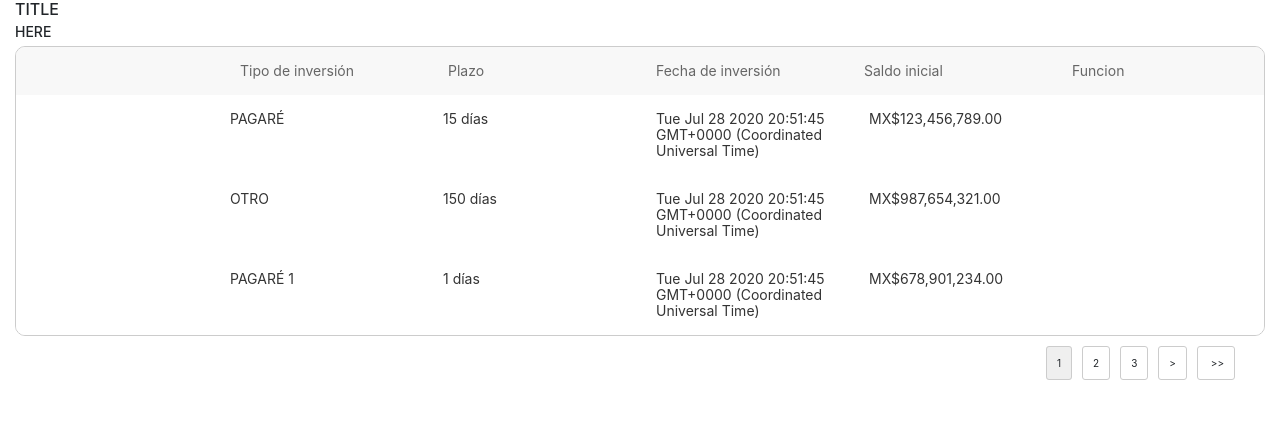
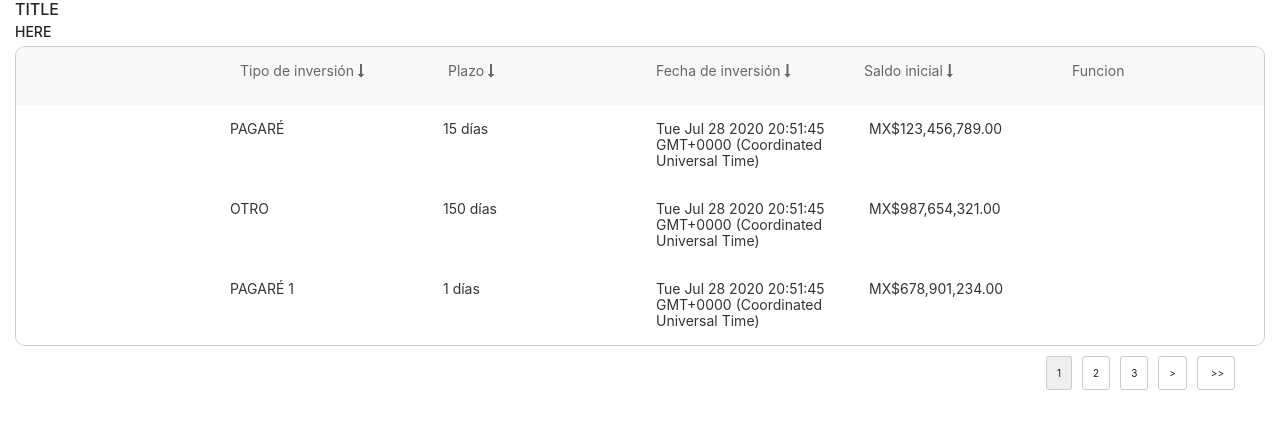
Before and after one commit to Itzli2000/table-lib, an Angular app: page / in a window 1280 px wide. Shown: the top 428 px of the page. Built offline with nearby package versions, Linux system fonts and the light colour scheme.

Commit message:
Feature
Added sort functionality to table component

```diff
--- a/src/app/app.component.ts
+++ b/src/app/app.component.ts
@@ -47,11 +47,11 @@ export class AppComponent implements OnInit {
 
   headers = [
     { head: '', contentKey: 'icon' },
-    { head: 'Tipo de inversión', contentKey: 'tipo' },
-    { head: 'Plazo', contentKey: 'plazo' },
-    { head: 'Fecha de inversión', contentKey: 'fecha' },
-    { head: 'Saldo inicial', contentKey: 'inicial' },
-    { head: 'Funcion', contentKey: 'function' }
+    { head: 'Tipo de inversión', contentKey: 'tipo', sort: true },
+    { head: 'Plazo', contentKey: 'plazo', sort: true },
+    { head: 'Fecha de inversión', contentKey: 'fecha', sort: true },
+    { head: 'Saldo inicial', contentKey: 'inicial', sort: true },
+    { head: 'Funcion', contentKey: 'function'  }
   ];
 
   data: TableSource = {
--- a/src/app/components/table/table.component.html
+++ b/src/app/components/table/table.component.html
@@ -5,25 +5,33 @@
   <div class="table">
     <div *ngIf="headers" class="head">
       <div class="" *ngFor="let head of headers">
-        <div *ngFor="let item of head | keyvalue">{{item.key === 'head' ? item.value : null}}</div>
+        <div *ngFor="let item  of head | keyvalue">
+          <div *ngIf="isSortable(head, 'sort')" (click)="sortData(head.contentKey)">
+            <p *ngIf="item.key === 'head'">
+              {{item.value}}
+              <i class="fa fa-long-arrow-down" aria-hidden="true"></i>
+            </p>
+          </div>
+          <div *ngIf="!isSortable(head, 'sort')">
+            <p *ngIf="item.key === 'head'">{{item.value}}</p>
+          </div>
+        </div>
       </div>
     </div>
     <div *ngIf="content" class="body">
       <div class="row" *ngFor="let item of pagedContent">
         <div class="col" *ngFor="let head of headers">
           <div *ngIf="head.contentKey !== 'function'" [innerHTML]="renderContent(item, head.contentKey)"></div>
-          <button
-            class="btn btn-primary w-75 mx-3"
-            *ngIf="head.contentKey === 'function' && item[head.contentKey]"
-            (click)="emmitFunctionCallback(item[head.contentKey])"
-          >
+          <button class="btn btn-primary w-75 mx-3" *ngIf="head.contentKey === 'function' && item[head.contentKey]"
+            (click)="emmitFunctionCallback(item[head.contentKey])">
             {{item[head.contentKey]['text']}}
           </button>
         </div>
       </div>
     </div>
   </div>
-  <app-pagination *ngIf="content.length > pagination.itemsPerPage" (pageSelected)="pageSelected($event)" [itemsPerPage]=pagination></app-pagination>
+  <app-pagination *ngIf="content.length > pagination.itemsPerPage" (pageSelected)="pageSelected($event)"
+    [itemsPerPage]=pagination></app-pagination>
 
 </div>
 
--- a/src/app/components/table/table.component.ts
+++ b/src/app/components/table/table.component.ts
@@ -15,6 +15,7 @@ export class TableComponent implements OnInit {
   content: object[];
   pagedContent: object[];
   currentPage: number;
+  sortOrder: number;
   pagination: PaginationContent = {
     itemsPerPage: null,
     totalItems: null
@@ -30,7 +31,16 @@ export class TableComponent implements OnInit {
     this.pagination.itemsPerPage = this.sourceData.itemsPerPage || 10;
     this.pagination.totalItems = this.content.length;
     this.currentPage = 1;
+    this.sortOrder = 1;
     this.setPaginatedContent();
+  }
+
+  renderContent(item: any, type: any) {
+    if (type !== 'icon' && type !== 'function') {
+      return item[type];
+    } else if (type === 'icon') {
+      return this.returnIcon(item[type]);
+    }
   }
 
   setPaginatedContent() {
@@ -39,15 +49,9 @@ export class TableComponent implements OnInit {
     this.pagedContent = this.content.slice(start, end);
   }
 
-  renderContent(item: any, type: any) {
-    // console.log(item);
-    // console.log(type);
-
-    if (type !== 'icon' && type !== 'function') {
-      return item[type];
-    } else if (type === 'icon') {
-      return this.returnIcon(item[type]);
-    }
+  pageSelected(data: number) {
+    this.currentPage = data;
+    this.setPaginatedContent();
   }
 
   returnIcon(iconObject: object): SafeHtml {
@@ -67,8 +71,24 @@ export class TableComponent implements OnInit {
     this.functionEmmiter.emit(response);
   }
 
-  pageSelected(data: number) {
-    this.currentPage = data;
+  isSortable(item: object, type: string) {
+    const resp = item.hasOwnProperty(type);
+    return resp;
+  }
+
+  sortData(type: string) {
+    const data = [...this.content];
+    data.sort((a, b) => {
+      let comparison = 0;
+      if (a[type] > b[type]) {
+        comparison = 1;
+      } else if (a[type] < b[type]) {
+        comparison = -1;
+      }
+      return comparison * this.sortOrder;
+    });
+    this.sortOrder = this.sortOrder > 0 ? -1 : 1;
+    this.content = [...data];
     this.setPaginatedContent();
   }
 
```
